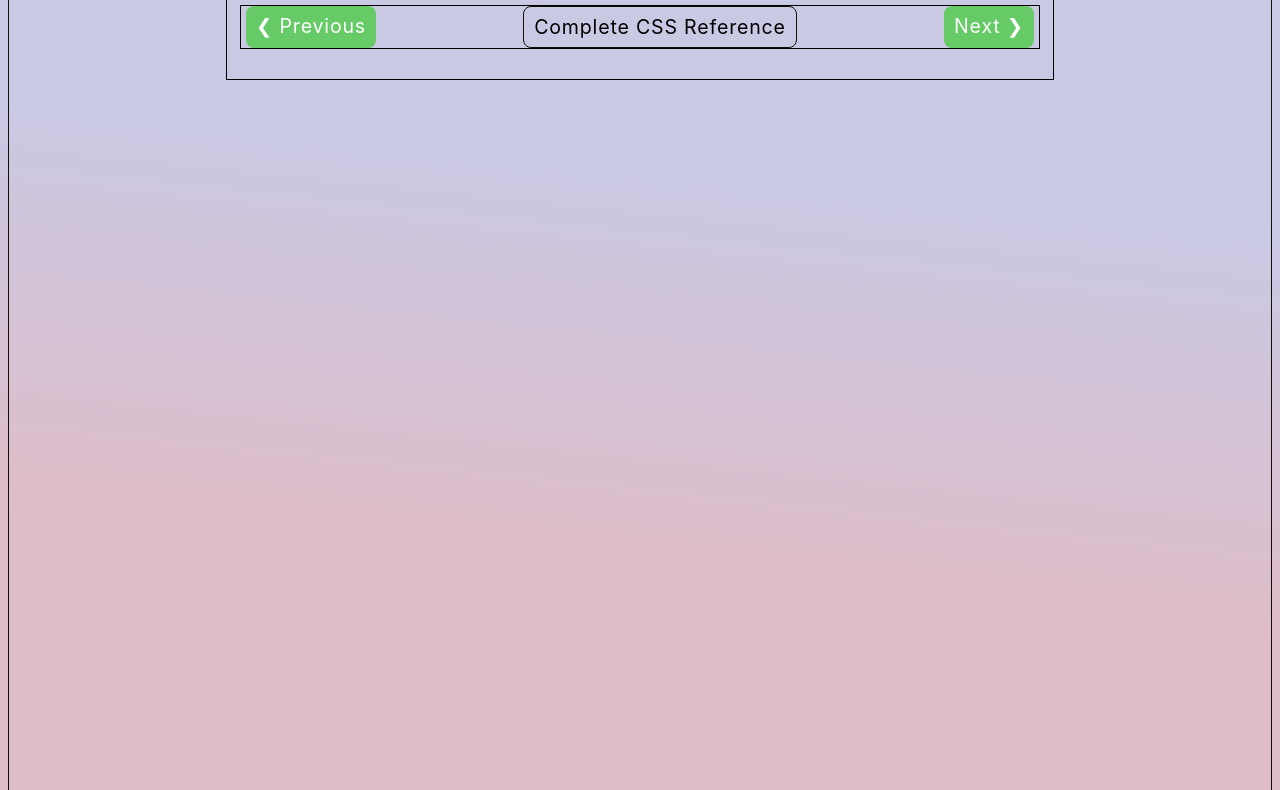
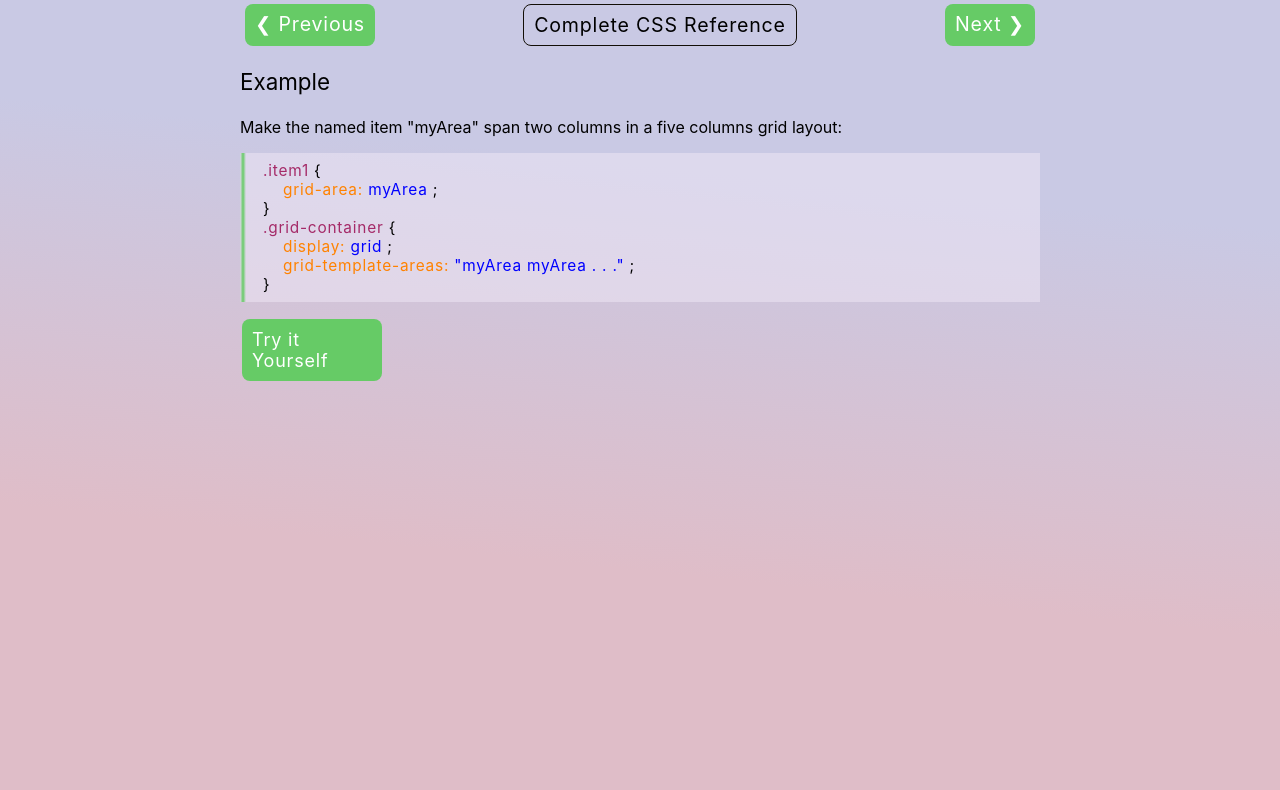
Before and after one commit to Alexgitttt/Apr29, a plain HTML site: page index.html in a window 1280 px wide. Shown: the part 99-889 px from the top of the page. Drawn offline with Linux system fonts and the light colour scheme.

Commit message:
Man it was interesting, you've done that/ done anything in css

```diff
--- a/index.html
+++ b/index.html
@@ -34,6 +34,64 @@
 			</li>
 		</ul>
 
+
+		<div>
+			<p class="Example">
+				Example
+			</p>
+
+			<p>
+				Make the named item "myArea" span two columns in a five columns grid layout:
+			</p>
+
+			<div class="codeField">
+				<ul class="borderGreen">
+					<li class="branch">
+
+					</li>
+
+					<li class="text">
+						<span style="color: #a52a68;">
+							.item1
+						</span> { <br>
+
+						<span style="margin-left: 20px; color: #ff8200">
+							grid-area:
+							<span style="color: blue">
+								myArea
+							</span>
+						</span>;<br> } <br>
+
+						<span style="color: #a52a68;">
+							.grid-container
+						</span> { <br>
+
+						<span style="margin-left: 20px; color: #ff8200">
+							display:
+							<span style="color: blue">
+								grid
+							</span>
+						</span>;<br>
+
+						<span style="margin-left: 20px; color: #ff8200">
+							grid-template-areas:
+							<span style="color: blue">
+								"myArea myArea . . ."
+							</span>
+						</span> ; <br>}
+					</li>
+				</ul>
+			</div>
+
+			<p class="yourself">
+				<a href="#">
+					Try it Yourself
+				</a>
+			</p>
+
+		</div>
+
+
 	</div>
 
 
--- a/styles/index.css
+++ b/styles/index.css
@@ -3,7 +3,7 @@
 }
 
 body{
-	border: 0.2px #120E06 solid;
+	/*border: 0.2px #120E06 solid;*/
 	min-height: 950px;
 	background: linear-gradient(186deg, rgba(201,201,228,1) 30%, rgba(223,189,200,1) 67%);
 }
@@ -15,7 +15,7 @@ h1{
 
 .main{
 
-	border: 0.8px black solid;
+	/*border: 0.8px black solid;*/
 	margin: auto;
 	max-width: 800px;
 	padding: 1%;
@@ -35,7 +35,7 @@ ul, li, a{
 
 ul{
 	padding: 0px 5px;
-	border: 0.8px black solid;
+
 	display: flex;
 	justify-content: space-between;
 	/*flex-direction: row-reverse;*/
@@ -67,6 +67,50 @@ li, a{
 }
 
 
+.Example{
+	font-size:1.4em;
+}
+
+
+
+.codeField{
+	background: rgba(241,234,248, 0.5);
+	padding: 0px;
+}
+
+
+.borderGreen{
+	border-radius: 1px;
+	display: flex;
+	justify-content: start;
+	margin: 0px;
+
+}
+
+.branch{
+	background: linear-gradient(90deg, transparent 35%, #66cb66 50%, transparent 65%);
+	margin-left: -12px;
+	max-width: 1px;
+	line-height: 1px;
+}
+
+.text{
+	background:transparent;
+	color: black;
+	font-size:0.9em;
+}
+
+
+.yourself{
+	font-size: 105%;
+	padding: 10px;
+	margin-left: 2px;
+	background: #66CB66;
+	width: 15%;
+	color: white;
+	border-radius: 8px;
+	letter-spacing: 0.8px;
+}
 
 
 /* */
```
